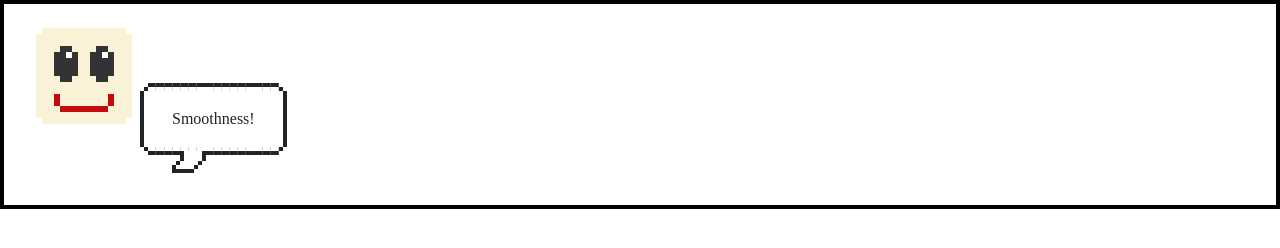
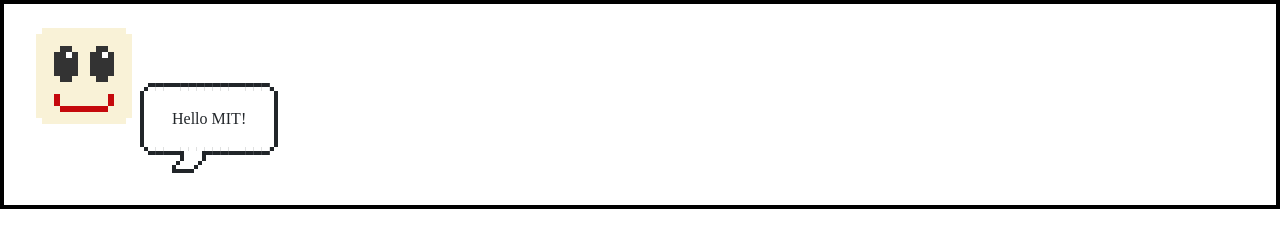
Before and after one commit to smoothness/smoothness.github.io, a plain HTML site: page index.html in a window 1280 px wide. Drawn offline with nearby package versions, Linux system fonts and the light colour scheme.

Commit message:
Update index.html

```diff
--- a/index.html
+++ b/index.html
@@ -10,7 +10,7 @@
           <i class="nes-bcrikko"></i>
           <!-- Balloon -->
           <div class="nes-balloon from-left">
-            <p>Smoothness!</p>
+            <p>Hello MIT!</p>
           </div>
         </section>
       </section>
```
